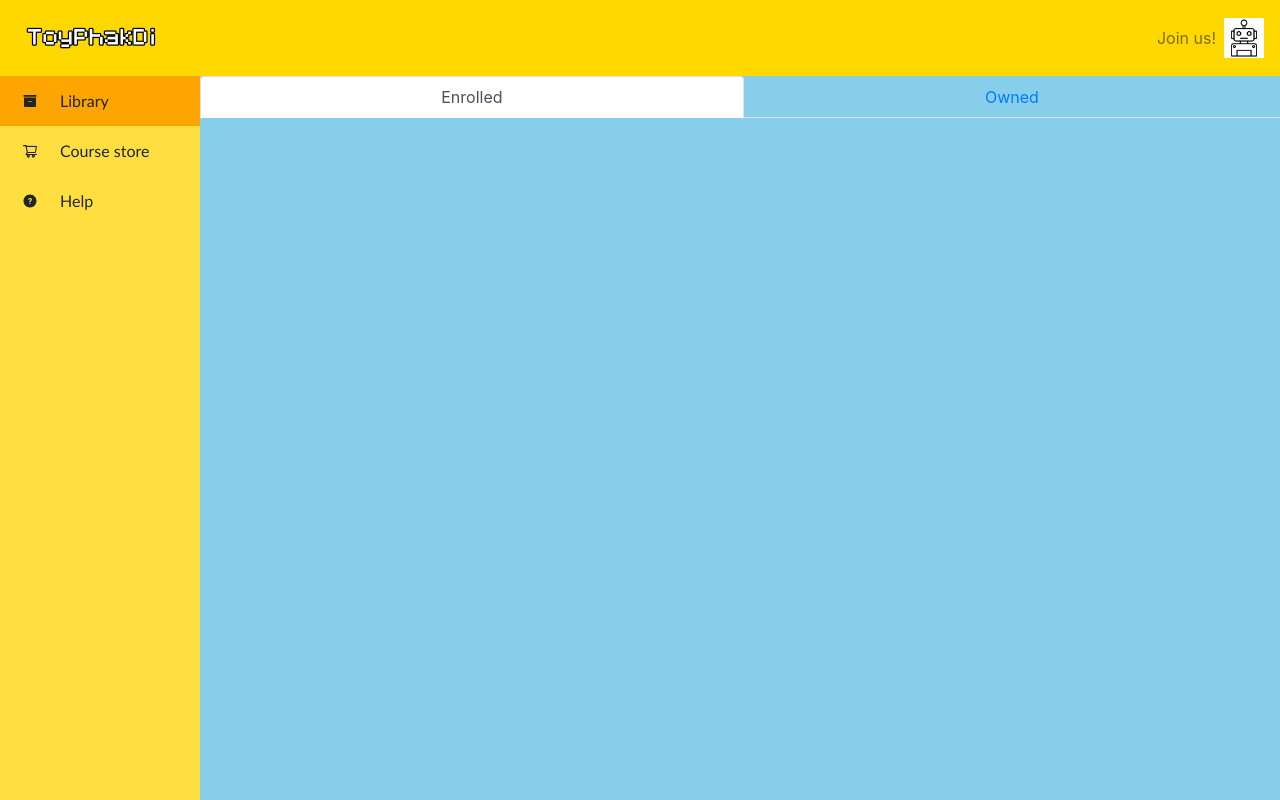
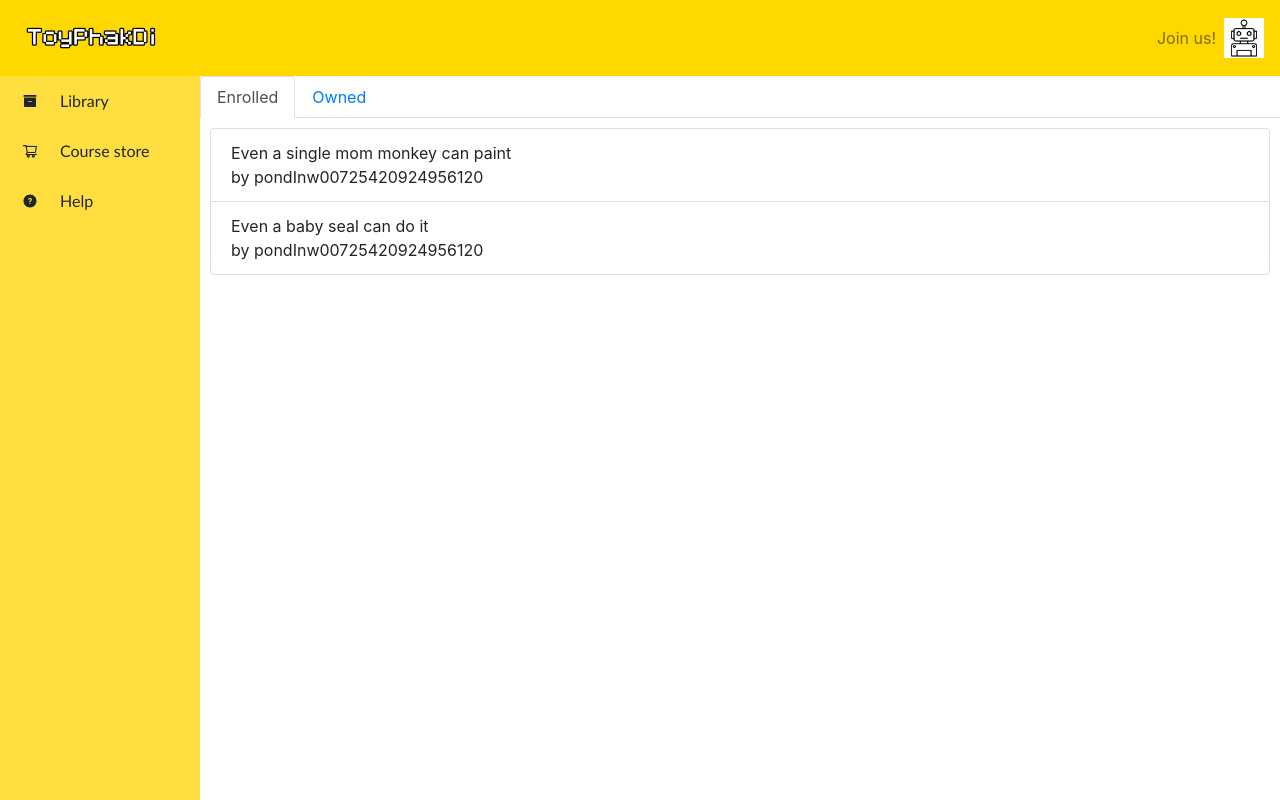
Before and after one commit to ThanakornK/Devcamp8, a React (Create React App) app: page /library in a window 1280 px wide. Shown: the top 800 px of the page. Built offline with nearby package versions, Linux system fonts and the light colour scheme.

Commit message:
add list of enroll

```diff
--- a/src/App.js
+++ b/src/App.js
@@ -25,8 +25,8 @@ class App extends Component {
                 <Route path='/store' component={MainStore} />
                 <Route path='/help' component={MainHelp} />
                 <Route path='/library' component={MainLib} />
-                {/* <Route path='/library/enrolled' component={} /> */}
-                <Route exact path='/' component={MainLib} />
+                <Route path='/owned' component={MainLib} />
+                <Route exact path='/library' component={MainLib} />
               </Switch>
             </Col>
           </Row>
--- /dev/null
+++ b/src/component/EnrollData.js
@@ -0,0 +1,18 @@
+import React from 'react'
+
+export const EnrollData = [
+    {
+        title:"Even a single mom monkey can paint",
+        type:"Painting",
+        cost:1500.00,
+        toytype:"Figure",
+        owner:"pondInw00725420924956120"
+    },
+    {
+        title:"Even a baby seal can do it",
+        type:"Modeling",
+        cost:3500.00,
+        toytype:"Figure",
+        owner:"pondInw00725420924956120"
+    }
+]
--- a/src/component/LibNav.js
+++ b/src/component/LibNav.js
@@ -1,17 +1,36 @@
 import React from 'react'
-import { Row, Col, Container, Nav } from 'react-bootstrap';
+import { Row, Col, Container, Nav, ToggleButton, Tab, Tabs } from 'react-bootstrap';
+import classnames from 'classnames';
+
+import Enrolled from './../pages/Enrolled';
+import Owned from './../pages/Owned';
+import './../styles/LibNav.css';
 
 function LibNav() {
     return (
         <div>
-            <Nav fill variant="tabs" defaultActiveKey="/library">
+            <Tabs defaultActiveKey="enrolled" >
+                <Tab eventKey="enrolled" title="Enrolled" >
+                    <Enrolled />
+                </Tab>
+                <Tab eventKey="owned" title="Owned">
+                    <Owned />
+                </Tab>
+            </Tabs>
+
+            {/* <Nav fill variant="tabs" defaultActiveKey="enrolled">
                 <Nav.Item>
-                    <Nav.Link href="/library">Enrolled</Nav.Link>
+                    <Nav.Link
+                    eventKey="enrolled"
+                    >Enrolled</Nav.Link>
                 </Nav.Item>
                 <Nav.Item>
-                    <Nav.Link href="/library/OwnCourse">Owned</Nav.Link>
+                    <Nav.Link
+                    eventKey="owned"
+                    >Owned
+                    </Nav.Link>
                 </Nav.Item>
-            </Nav>
+            </Nav> */}
         </div>
     )
 }
--- a/src/component/Menu.js
+++ b/src/component/Menu.js
@@ -6,7 +6,7 @@ import Logo from './../images/logo.png';
 export default function Menu() {
     return (
       <Navbar style={{backgroundColor:"#FFD800"}} expand="lg">
-        <Navbar.Brand href="/">
+        <Navbar.Brand href="/library">
           <img alt="" src={Logo} width="150" height="50" className="d-inline align-top" />
         </Navbar.Brand>
         <Navbar.Collapse id="responsive-navbar-nav" className="justify-content-end">
--- a/src/component/Sidebar.js
+++ b/src/component/Sidebar.js
@@ -11,7 +11,6 @@ function sidebar() {
                         <li
                         key={key}
                         className="row"
-                        id={window.location.pathname == val.path ? "active" : ""}
                         onClick={() => { window.location.pathname = val.path; }}>
                             <div id="icon">{val.icon}</div> <div id="title">{val.title}</div>
                         </li>
--- /dev/null
+++ b/src/pages/Enrolled.js
@@ -0,0 +1,22 @@
+import React from 'react';
+import { ListGroup, ListGroupItem } from 'react-bootstrap';
+import { EnrollData } from './../component/EnrollData';
+
+function Enrolled() {
+    return (
+        <div style={{ padding: "10px" }}>
+            <ListGroup>
+                {EnrollData.map((val, key) => {
+                    return (
+                        <ListGroupItem >
+                            <div>{val.title}</div>
+                            <div>by {val.owner}</div>
+                        </ListGroupItem>
+                    )
+                })}
+            </ListGroup>
+        </div>
+    )
+}
+
+export default Enrolled
--- /dev/null
+++ b/src/pages/Owned.js
@@ -0,0 +1,17 @@
+import React from 'react'
+import { ListGroup } from 'react-bootstrap'
+
+function Owned() {
+    return (
+        <div style={{padding:"10px"}}>
+            <ListGroup>
+                <ListGroup.Item>test1 Owned</ListGroup.Item>
+                <ListGroup.Item>test2 Owned</ListGroup.Item>
+                <ListGroup.Item>test3 Owned</ListGroup.Item>
+                <ListGroup.Item>test4 Owned</ListGroup.Item>
+            </ListGroup>
+        </div>
+    )
+}
+
+export default Owned
--- a/src/styles/MainLib.css
+++ b/src/styles/MainLib.css
@@ -1,5 +1,5 @@
 .mainLib {
-    background-color: skyblue;
+
     align-items: center;
     flex: 1;
     height: 100%;
```
Also changed, not shown: src/pages/MainLib.js (+14 -1 lines), 1 other file (tests, documents, lock files or other folders).
